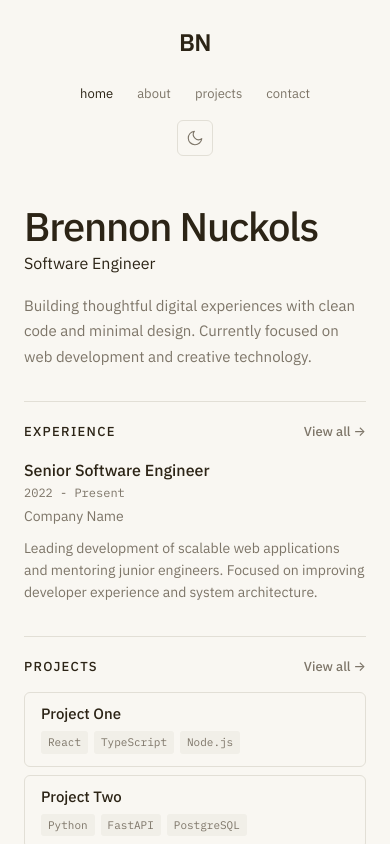
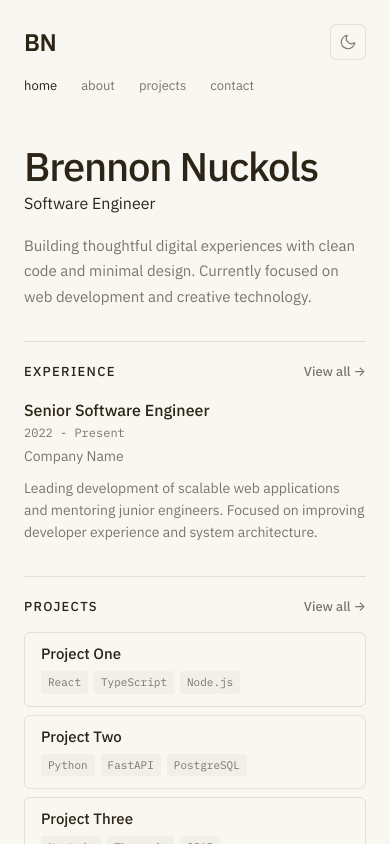
Before and after one commit to brennuck/portfolio-template, a React (Vite) app: page / in a window 390 px wide. Shown: the top 844 px of the page. Built offline with nearby package versions, Linux system fonts and the light colour scheme.

Commit message:
fix dark mode toggle

```diff
--- a/src/components/Header/Header.css
+++ b/src/components/Header/Header.css
@@ -63,17 +63,25 @@
 /* Mobile styles */
 @media (max-width: 640px) {
     .header {
-        flex-direction: column;
-        gap: 1.5rem;
+        display: grid;
+        grid-template-columns: 1fr auto;
+        grid-template-rows: auto auto;
+        gap: 1rem;
         padding: 1.5rem 0;
     }
 
+    .header__logo {
+        grid-column: 1;
+        grid-row: 1;
+    }
+
     .header__right {
-        flex-direction: column;
-        gap: 1rem;
+        display: contents;
     }
 
     .header__nav {
+        grid-column: 1 / -1;
+        grid-row: 2;
         gap: 1.5rem;
     }
 
```
